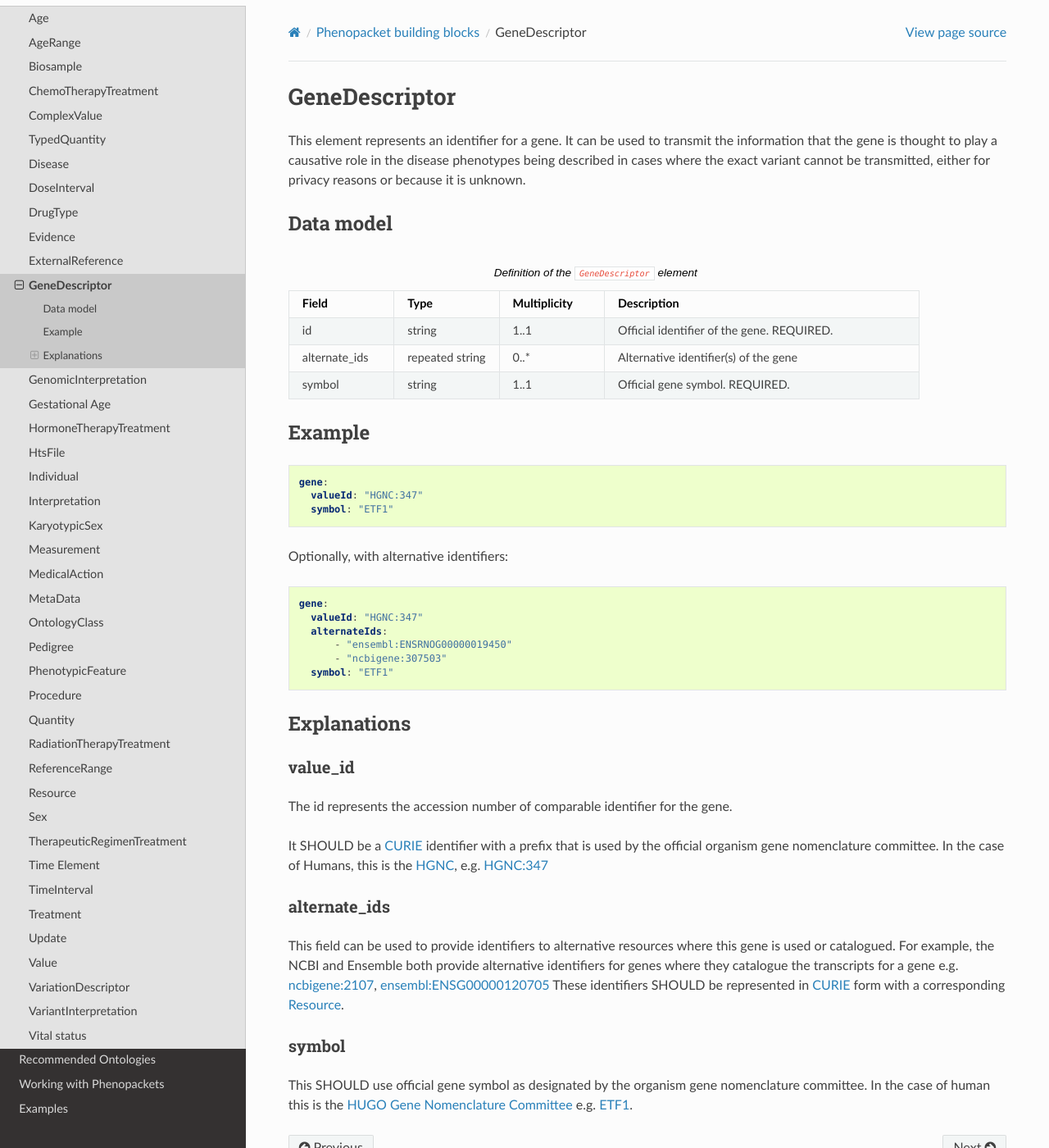
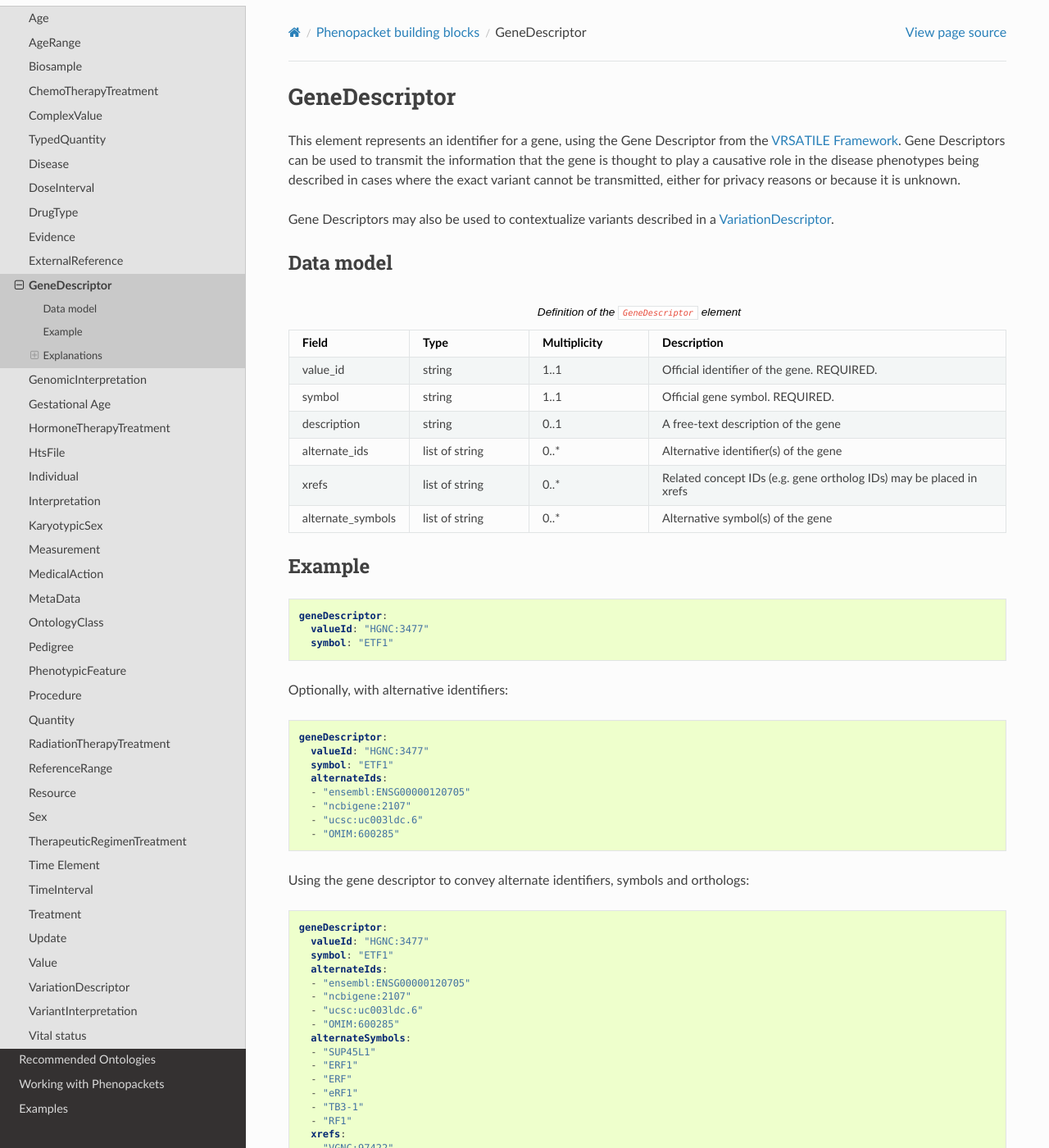
Before and after one commit to phenopackets/phenopacket-schema, a Sphinx documentation site: the page built from docs/gene.rst, in a window 1280 px wide and 1400 px high. Shown: the whole window at 82% size. Built offline with Sphinx 7.4.7 and the Read the Docs theme 2.0.0, drawn with Linux system fonts in a browser that asks for light colours; pages that are not in the unit, such as notebooks, are missing from menus; some of the changed text lies outside the part shown.

Commit message:
#300 Update gene.rst

```diff
--- a/docs/gene.rst
+++ b/docs/gene.rst
@@ -5,9 +5,13 @@ GeneDescriptor
 ##############
 
 
-This element represents an identifier for a gene. It can be used to transmit the information that
-the gene is thought to play a causative role in the disease phenotypes being described in cases where
-the exact variant cannot be transmitted, either for privacy reasons or because it is unknown.
+This element represents an identifier for a gene, using the Gene Descriptor from the
+`VRSATILE Framework <https://vrsatile.readthedocs.io/en/latest/value_object_descriptor/vod_index.html#gene-descriptor>`_.
+Gene Descriptors can be used to transmit the information that the gene is thought to play a
+causative role in the disease phenotypes being described in cases where the exact variant cannot
+be transmitted, either for privacy reasons or because it is unknown.
+
+Gene Descriptors may also be used to contextualize variants described in a :ref:`rstvariant`.
 
 Data model
 ##########
@@ -20,39 +24,78 @@ Data model
      - Type
      - Multiplicity
      - Description
-   * - id
+   * - value_id
      - string
      - 1..1
      - Official identifier of the gene. REQUIRED.
-   * - alternate_ids
-     - repeated string
-     - 0..*
-     - Alternative identifier(s) of the gene
    * - symbol
      - string
      - 1..1
      - Official gene symbol. REQUIRED.
-
+   * - description
+     - string
+     - 0..1
+     - A free-text description of the gene
+   * - alternate_ids
+     - list of string
+     - 0..*
+     - Alternative identifier(s) of the gene
+   * - xrefs
+     - list of string
+     - 0..*
+     - Related concept IDs (e.g. gene ortholog IDs) may be placed in xrefs
+   * - alternate_symbols
+     - list of string
+     - 0..*
+     - Alternative symbol(s) of the gene
 
 Example
 #######
 
 .. code-block:: yaml
 
-  gene:
-    valueId: "HGNC:347"
-    symbol: "ETF1"
+    geneDescriptor:
+      valueId: "HGNC:3477"
+      symbol: "ETF1"
 
 Optionally, with alternative identifiers:
 
 .. code-block:: yaml
 
-  gene:
-    valueId: "HGNC:347"
-    alternateIds:
-        - "ensembl:ENSRNOG00000019450"
-        - "ncbigene:307503"
-    symbol: "ETF1"
+    geneDescriptor:
+      valueId: "HGNC:3477"
+      symbol: "ETF1"
+      alternateIds:
+      - "ensembl:ENSG00000120705"
+      - "ncbigene:2107"
+      - "ucsc:uc003ldc.6"
+      - "OMIM:600285"
+
+Using the gene descriptor to convey alternate identifiers, symbols and orthologs:
+
+.. code-block:: yaml
+
+    geneDescriptor:
+      valueId: "HGNC:3477"
+      symbol: "ETF1"
+      alternateIds:
+      - "ensembl:ENSG00000120705"
+      - "ncbigene:2107"
+      - "ucsc:uc003ldc.6"
+      - "OMIM:600285"
+      alternateSymbols:
+      - "SUP45L1"
+      - "ERF1"
+      - "ERF"
+      - "eRF1"
+      - "TB3-1"
+      - "RF1"
+      xrefs:
+      - "VGNC:97422"
+      - "MGI:2385071"
+      - "RGD:1305712"
+      - "ensembl:ENSRNOG00000019450"
+      - "ncbigene:307503"
 
 Explanations
 ############
@@ -64,6 +107,16 @@ The id represents the accession number of comparable identifier for the gene.
 It SHOULD be a :ref:`rstcurie` identifier with a prefix that is used by the official organism gene nomenclature committee. In
 the case of Humans, this is the `HGNC <https://www.genenames.org/>`_, e.g. `HGNC:347 <https://www.genenames.org/data/gene-symbol-report/#!/hgnc_id/HGNC:3477>`_
 
+symbol
+~~~~~~
+This SHOULD use official gene symbol as designated by the organism gene nomenclature committee. In the case of human
+this is the `HUGO Gene Nomenclature Committee <https://www.genenames.org>`_ e.g. `ETF1 <https://www.genenames.org/data/gene-symbol-report/#!/hgnc_id/HGNC:3477>`_.
+
+description
+~~~~~~~~~~~
+A free-text description of the value object. This should be only used to convey information which is otherwise not
+possible to encode using the schema.
+
 alternate_ids
 ~~~~~~~~~~~~~
 
@@ -72,7 +125,12 @@ the NCBI and Ensemble both provide alternative identifiers for genes where they
 `ncbigene:2107 <https://www.ncbi.nlm.nih.gov/gene/2107>`_, `ensembl:ENSG00000120705 <http://useast.ensembl.org/Homo_sapiens/Gene/Summary?db=core;g=ENSG00000120705;r=5:138506095-138543236>`_
 These identifiers SHOULD be represented in :ref:`rstcurie` form with a corresponding :ref:`rstresource`.
 
-symbol
-~~~~~~
-This SHOULD use official gene symbol as designated by the organism gene nomenclature committee. In the case of human
-this is the `HUGO Gene Nomenclature Committee <https://www.genenames.org>`_ e.g. `ETF1 <https://www.genenames.org/data/gene-symbol-report/#!/hgnc_id/HGNC:3477>`_.
+alternate_symbols
+~~~~~~~~~~~~~~~~~
+This field can be used to list the alternate symbols used to refer to the gene. These include the previously approved
+gene symbols and those used in the literature or other databases to refer to the gene.
+
+xrefs
+~~~~~
+This field can be used to provide identifiers to alternative resources representing related, but not equivalent concepts,
+for example gene ortholog ids
```
Also changed, not shown: 2 other files.
